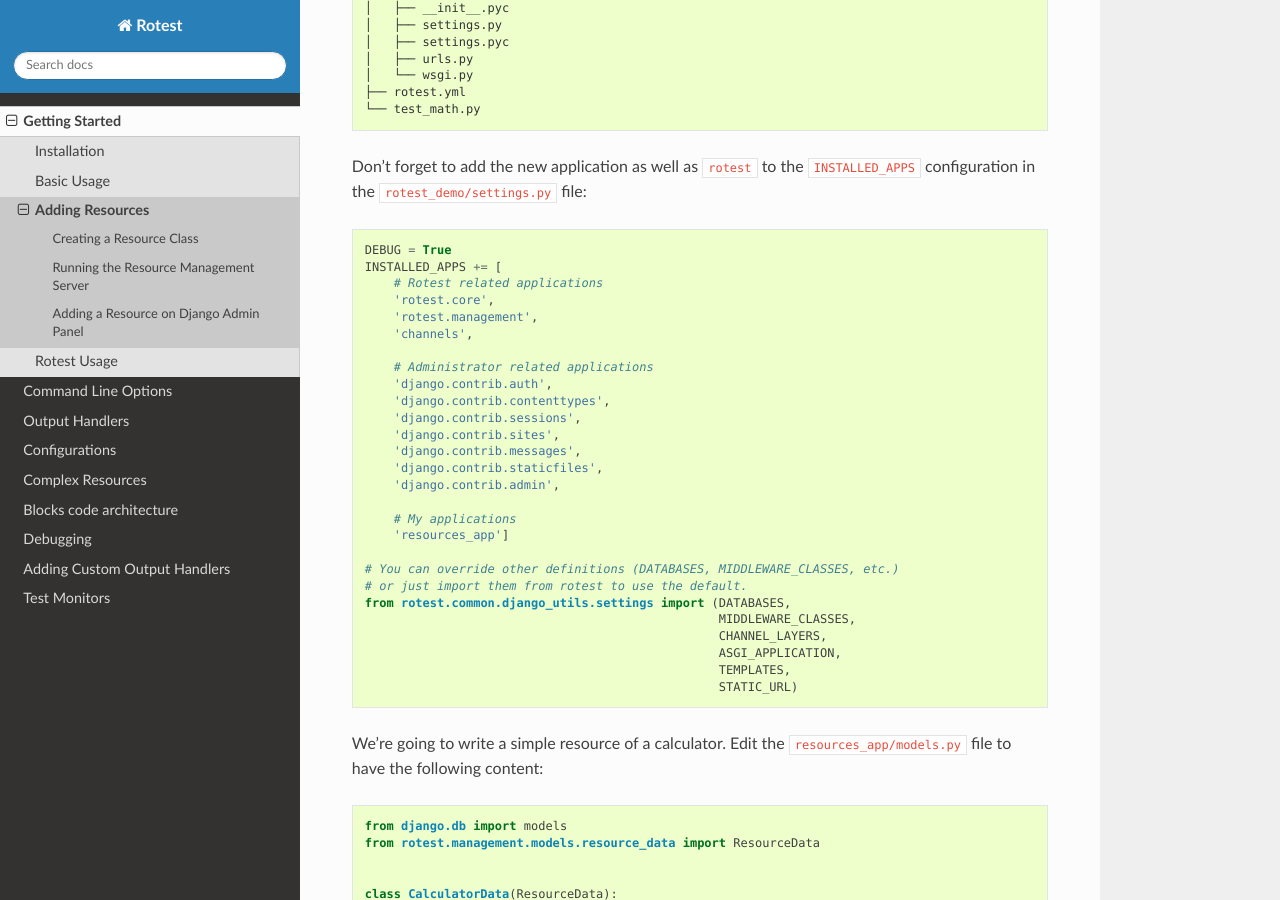
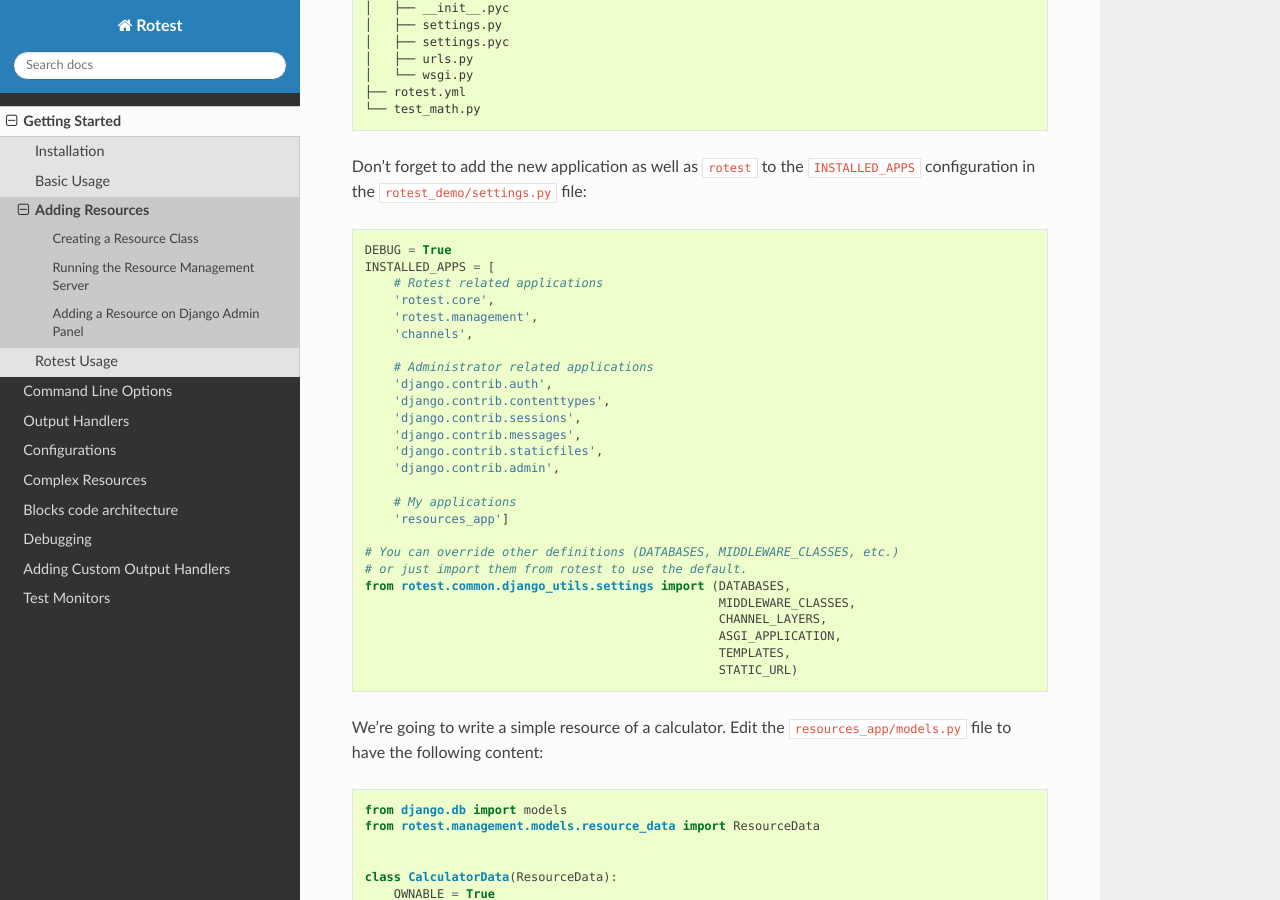
Before and after one commit to gregoil/rotest, a Sphinx documentation site: the page built from docs/intro/using_resources.rst, in a window 1280 px wide and 900 px high, scrolled down 811 px. Built offline with Sphinx 7.4.7 and the Read the Docs theme 2.0.0, drawn with Linux system fonts in a browser that asks for light colours; the version number could not be read and is left out.

Commit message:
Update using_resources.rst

```diff
--- a/docs/intro/using_resources.rst
+++ b/docs/intro/using_resources.rst
@@ -54,7 +54,7 @@
 .. code-block:: python
 
     DEBUG = True
-    INSTALLED_APPS += [
+    INSTALLED_APPS = [
         # Rotest related applications
         'rotest.core',
         'rotest.management',
@@ -64,7 +64,6 @@
         'django.contrib.auth',
         'django.contrib.contenttypes',
         'django.contrib.sessions',
-        'django.contrib.sites',
         'django.contrib.messages',
         'django.contrib.staticfiles',
         'django.contrib.admin',
```
